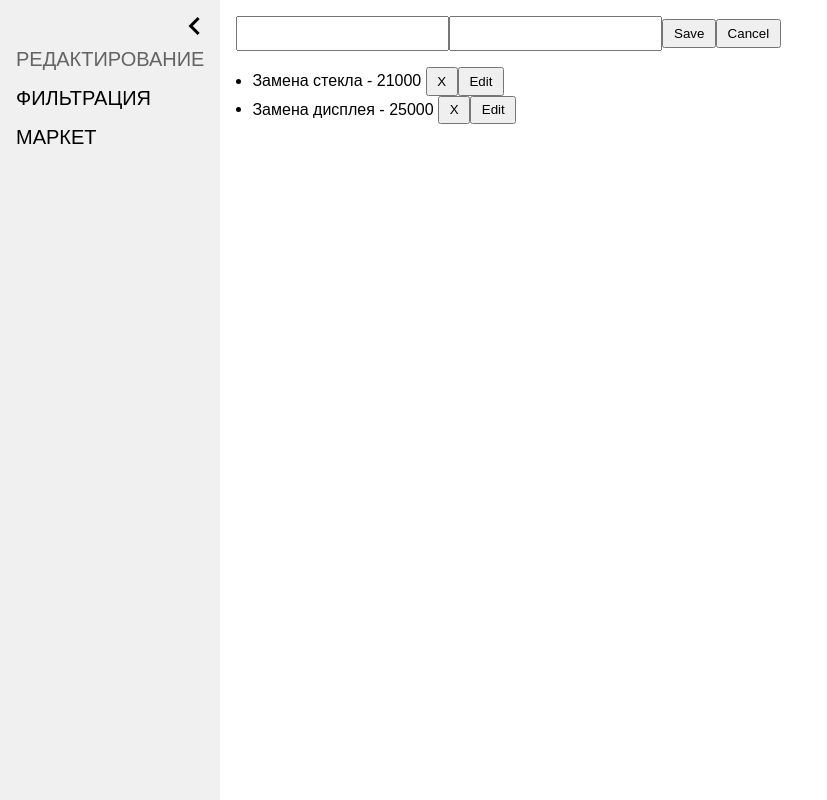
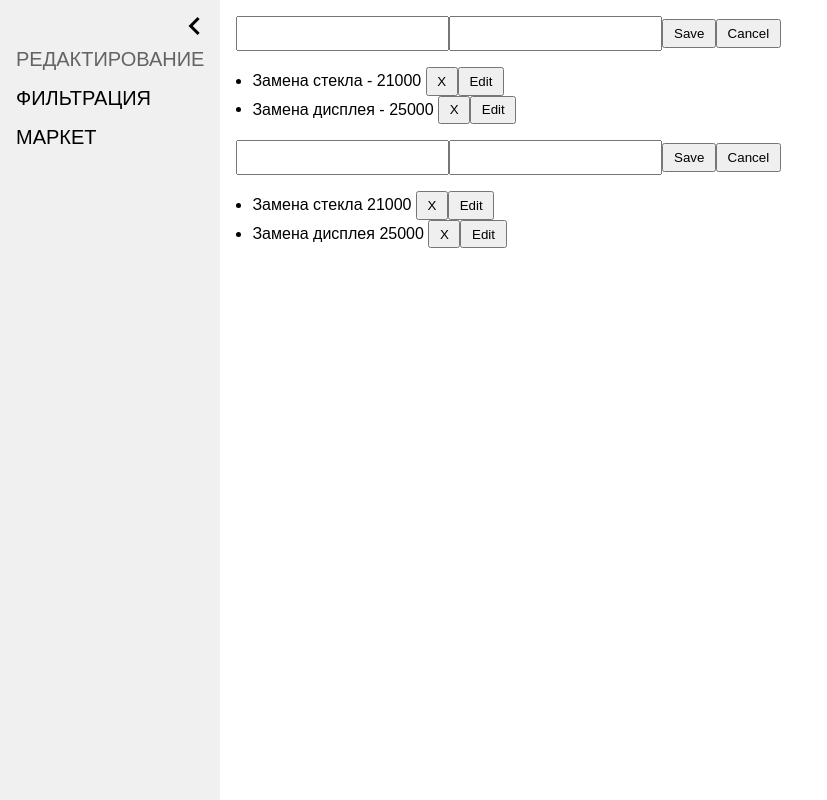
Before and after one commit to NazarovAn/ra-hw-10, a React (Create React App) app: page /first in a window 1280 px wide. Shown: the whole page, without its empty margins (0-827 px from the left). Built offline with nearby package versions, Linux system fonts and the light colour scheme.

Commit message:
First task class based components - done

```diff
--- a/package.json
+++ b/package.json
@@ -1,5 +1,5 @@
 {
-  "name": "hw-8",
+  "name": "ra-hw-10",
   "version": "0.1.0",
   "private": true,
   "dependencies": {
--- a/src/components/HW-10.1/Services.js
+++ b/src/components/HW-10.1/Services.js
@@ -2,8 +2,8 @@ import React from 'react';
 import './Services.css';
 import ServiceAdd from './components/ServiceAdd';
 import ServiceList from './components/ServiceList';
-// import ServiceAddClassBased from './components/ServiceAddClassBased';
-// import ServiceListClassBased from './components/ServiceListClassBased';
+import ServiceAddClassBased from './components/ServiceAddClassBased';
+import ServiceListClassBased from './components/ServiceListClassBased';
 import store from './store/store';
 import { Provider } from 'react-redux';
 
@@ -13,8 +13,8 @@ export default function Services() {
       <div className="pd_1">
         <ServiceAdd />
         <ServiceList />
-        {/* <ServiceAddClassBased />
-        <ServiceListClassBased /> */}
+        <ServiceAddClassBased />
+        <ServiceListClassBased />
       </div>
     </Provider>
   )
--- a/src/components/HW-10.1/components/ServiceAddClassBased.js
+++ b/src/components/HW-10.1/components/ServiceAddClassBased.js
@@ -1,7 +1,7 @@
 import React, { Component } from 'react';
 import PropTypes from 'prop-types';
 import { connect } from 'react-redux';
-import { changeServiceField, addService } from '../actions/actionCreators';
+import { addService, changeServiceField, saveEditedService, clearServiceField, clearEditedServiceId } from '../actions/actionCreators';
 
 class ServiceAddClassBased extends Component {
   handleChange = (event) => {
@@ -11,17 +11,34 @@ class ServiceAddClassBased extends Component {
 
   handleSubmit = (event) => {
     event.preventDefault();
-    this.props.onSave(this.props.item.name, this.props.item.price);
+    if(this.props.editedServiceId) {
+      const editedService = {
+        id: this.props.editedServiceId,
+        name: this.props.item.name,
+        price: this.props.item.price,
+      }
+
+      this.props.onSaveEdit(editedService);
+    } else {
+      const { name, price } = this.props.item;
+      this.props.onSave(name, price);
+    }
+    this.props.onClear();
+  }
+
+  handleCancel = (event) => {
+    event.preventDefault();
+    this.props.onClear();
   }
 
   render() {
     const { item } = this.props;
-
     return (
     <form onSubmit={ this.handleSubmit }>
       <input className="services_input" name='name' onChange={ this.handleChange } value={ item.name } />
       <input className="services_input" name='price' onChange={ this.handleChange } value={ item.price } />
       <button className="services_button" type='submit'>Save</button>
+      <button className="services_button" type='submit' onClick={ this.handleCancel }>Cancel</button>
     </form>
   )}
 }
@@ -29,7 +46,7 @@ class ServiceAddClassBased extends Component {
 ServiceAddClassBased.propTypes = {
   item: PropTypes.shape({
     name: PropTypes.string,
-    price: PropTypes.string,
+    price: PropTypes.oneOfType([PropTypes.string, PropTypes.number]),
   }).isRequired,
   onSave: PropTypes.func.isRequired,
   onChange: PropTypes.func.isRequired,
@@ -37,12 +54,18 @@ ServiceAddClassBased.propTypes = {
 
 const mapStateToProps = (state) => ({
   item: state.serviceAdd,
+  editedServiceId: state.serviceEdit,
 });
 
 const mapDispatchToProps = (dispatch) => {
   return {
     onChange: (name, value) => dispatch(changeServiceField(name, value)),
-    onSave: (name, price) => dispatch(addService(name, price)),
+    onSave: (name, price) => dispatch(addService({ name, price })),
+    onSaveEdit: (service) => dispatch(saveEditedService(service)),
+    onClear: () => {
+      dispatch(clearServiceField());
+      dispatch(clearEditedServiceId());
+    }
   }
 }
 
--- a/src/components/HW-10.1/components/ServiceListClassBased.js
+++ b/src/components/HW-10.1/components/ServiceListClassBased.js
@@ -1,11 +1,18 @@
 import React, { Component } from 'react';
 import PropTypes from 'prop-types';
 import { connect } from 'react-redux';
-import { removeService } from '../actions/actionCreators';
+import { removeService, getEditedServiceId, changeServiceField, clearServiceField, clearEditedServiceId } from '../actions/actionCreators';
 
 class ServiceListClassBased extends Component {
   handleRemove = (id) => {
+    if (this.props.editedServiceId === id) {
+      this.props.onClear();
+    }
     this.props.removeService(id);
+  }
+
+  handleEdit = (service) => {
+    this.props.editService(service);
   }
 
   render() {
@@ -13,11 +20,13 @@ class ServiceListClassBased extends Component {
 
     return (
       <ul className="pd_1" >
-        {items.map(({ id, name, price }) => {
+        {items.map((service) => {
+          const { id, name, price } = service;
           return (
             <li key={ id }>
-              { `${ name } ${ price }` }
+              <span>{ name } { price }</span>&nbsp;
               <button className="services_button" onClick={ () => this.handleRemove(id) }>X</button>
+              <button className="services_button" onClick={ () => this.handleEdit(service) }>Edit</button>
             </li>
           )
         })}
@@ -30,18 +39,29 @@ ServiceListClassBased.propTypes = {
   items: PropTypes.arrayOf(
     PropTypes.shape({
       name: PropTypes.string,
-      price: PropTypes.number,
+      price: PropTypes.oneOfType([PropTypes.string, PropTypes.number]),
     })
   ).isRequired,
 };
 
 const mapStateToProps = (state) => ({
-  items: state.seviceList,
+  items: state.serviceList,
+  editedServiceId: state.serviceEdit,
 });
 
 const mapDispatchToProps = (dispatch) => {
   return {
-    removeService: id => dispatch(removeService(id))
+    removeService: (id) => dispatch(removeService(id)),
+    editService: (service) => {
+      const { id, name, price } = service;
+      dispatch(getEditedServiceId(id));
+      dispatch(changeServiceField('name', name));
+      dispatch(changeServiceField('price', price));
+    },
+    onClear: () => {
+      dispatch(clearServiceField());
+      dispatch(clearEditedServiceId());
+    }
   }
 }
 
```
Also changed, not shown: 2 other files (tests, documents, lock files or other folders).
